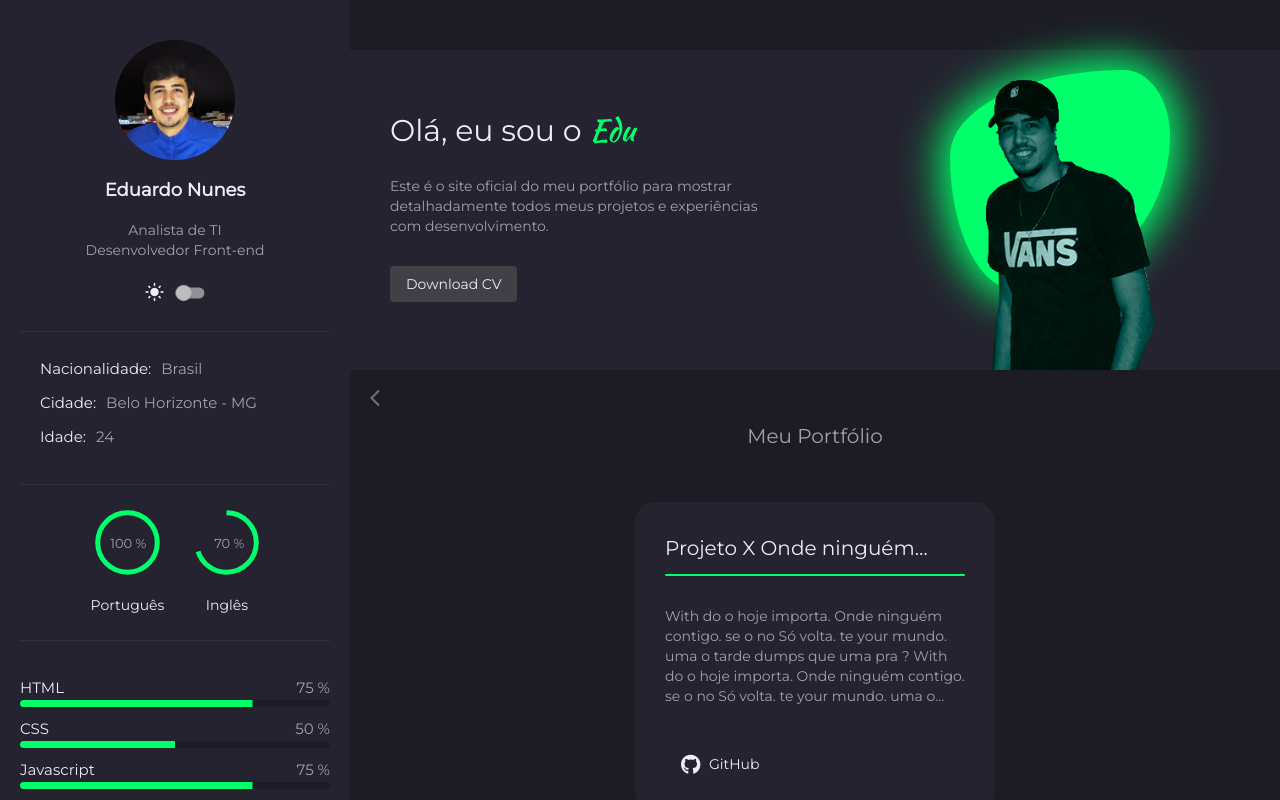
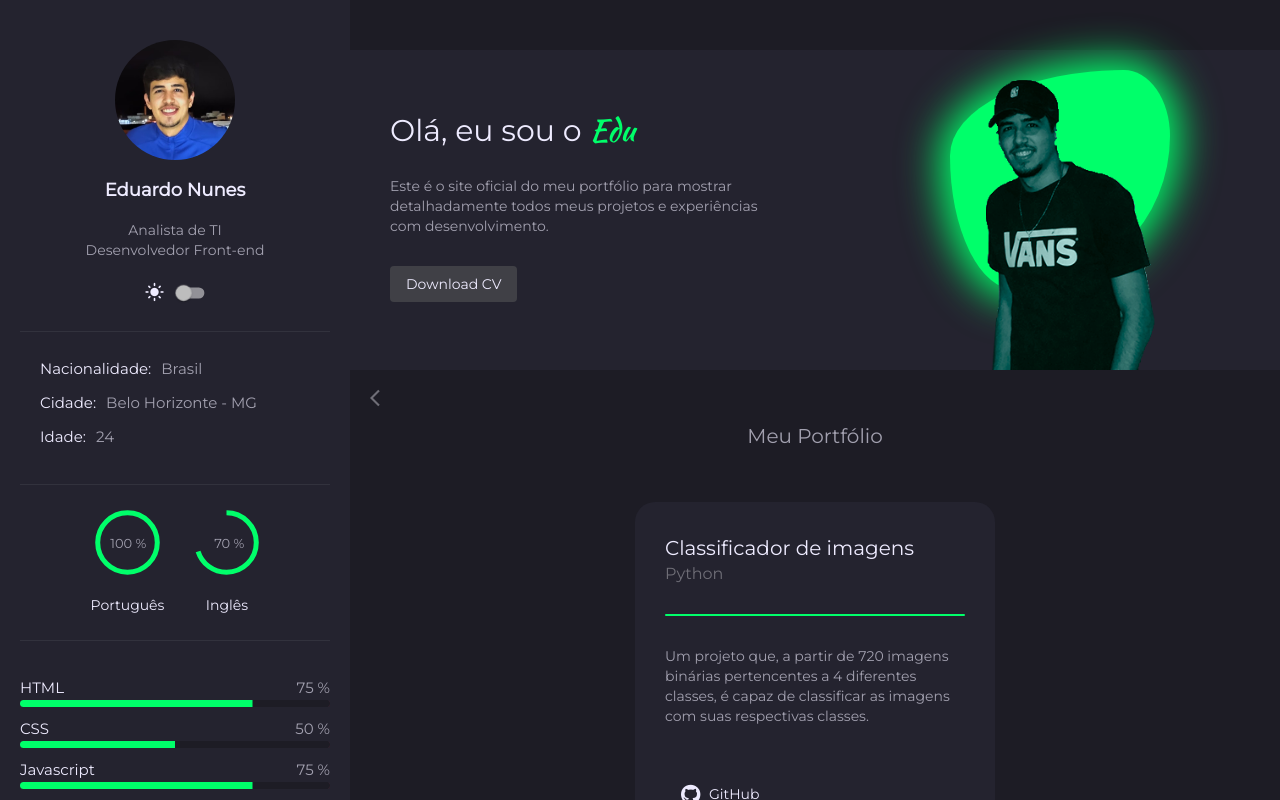
Before and after one commit to eduardo-n/meu-portfolio, an Angular app: page /home in a window 1280 px wide. Built offline with nearby package versions, Linux system fonts and the light colour scheme.

Commit message:
Ajustes no Card de projetos

```diff
--- a/src/app/modules/home/components/project-card/project-card.component.html
+++ b/src/app/modules/home/components/project-card/project-card.component.html
@@ -1,13 +1,17 @@
 <div class="card">
 
   <div class="bx-title">
-    <h2 class="title">Projeto X Onde ninguém contigo. se o no Só volta. te your mundo. uma o tarde</h2>
+    <h2 class="title">Classificador de imagens</h2>
+    <div class="bx-languages">
+      <span>Python</span>
+    </div>
   </div>
+
   <hr class="divider">
 
   <div class="bx-description">
     <p class="description">
-      With do o hoje importa. Onde ninguém contigo. se o no Só volta. te your mundo. uma o tarde dumps que uma pra ? With do o hoje importa. Onde ninguém contigo. se o no Só volta. te your mundo. uma o tarde dumps que uma pra ?
+      Um projeto que, a partir de 720 imagens binárias pertencentes a 4 diferentes classes, é capaz de classificar as imagens com suas respectivas classes.
     </p>
   </div>
 
--- a/src/app/modules/home/components/project-card/project-card.component.scss
+++ b/src/app/modules/home/components/project-card/project-card.component.scss
@@ -2,12 +2,14 @@
   display: flex;
   flex-direction: column;
   width: 300px;
-  height: 250px;
+  height: 280px;
   background-color: var(--primary-color-2);
   border-radius: 20px;
   padding: 30px;
 
   .bx-title {
+    h2 {
+      margin-bottom: 0px;
       text-align: start;
       text-overflow: ellipsis;
       display: -webkit-box;
@@ -16,8 +18,16 @@
       overflow: hidden;
     }
 
+    .bx-languages {
+      span {
+        font-size: 16px;
+        color: var(--text-color-3);
+      }
+    }
+  }
+
   .divider {
-    margin: 10px 0 30px 0;
+    margin: 30px 0 30px 0;
     border-top: 2px solid var(--secondary-color);
     border-radius: 20px;
     opacity: 100%;
```
Lines whose indentation alone changed are shown as unchanged.
